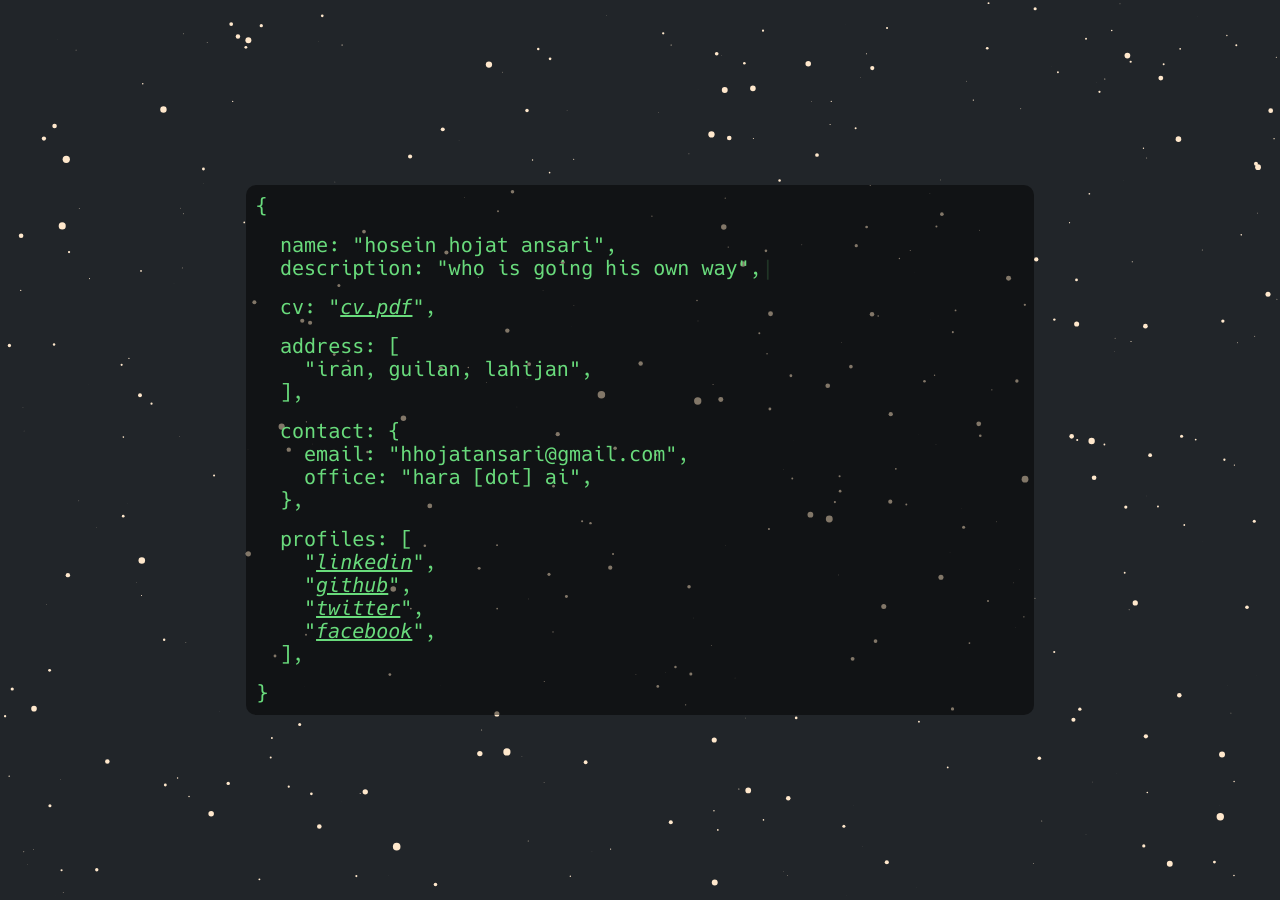
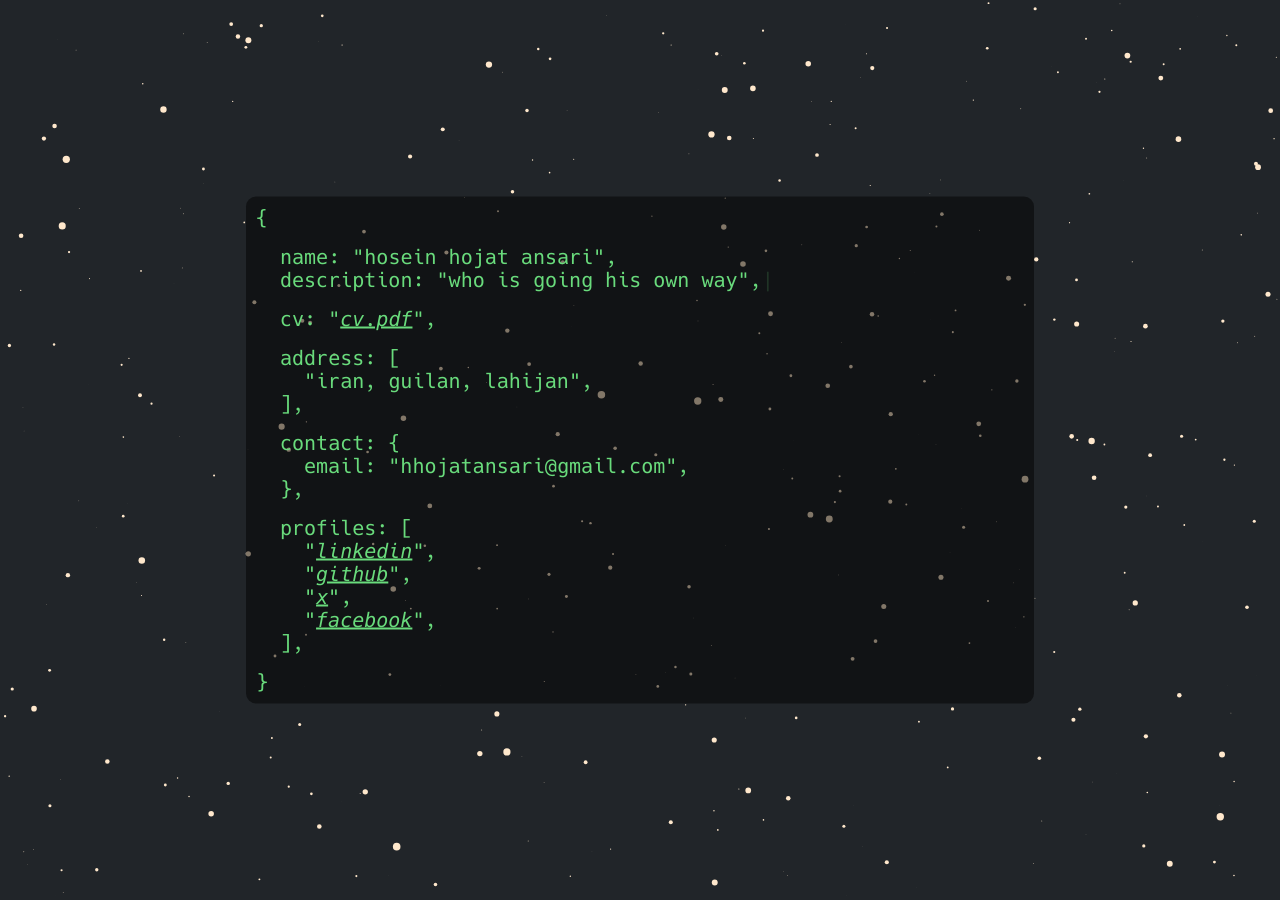
Before and after one commit to hhojatansari/hhojatansari.github.io, a Jekyll site: the page built from index.md, in a window 1280 px wide. Built offline with Jekyll 4.4.1, drawn with Linux system fonts in a browser that asks for light colours.

Commit message:
Update _config.yml

```diff
--- a/_config.yml
+++ b/_config.yml
@@ -18,11 +18,10 @@ json:
     - Iran, Guilan, Lahijan
   contact:
     email: hhojatansari@gmail.com
-    office: hara [dot] ai
   profiles:
     linkedin: https://www.linkedin.com/in/hhojatansari
     github: https://github.com/hhojatansari
-    twitter: https://twitter.com/hhojatansari
+    x: https://x.com/hhansari1992
     facebook: https://www.facebook.com/hhojatansari
 
 exclude:
```
